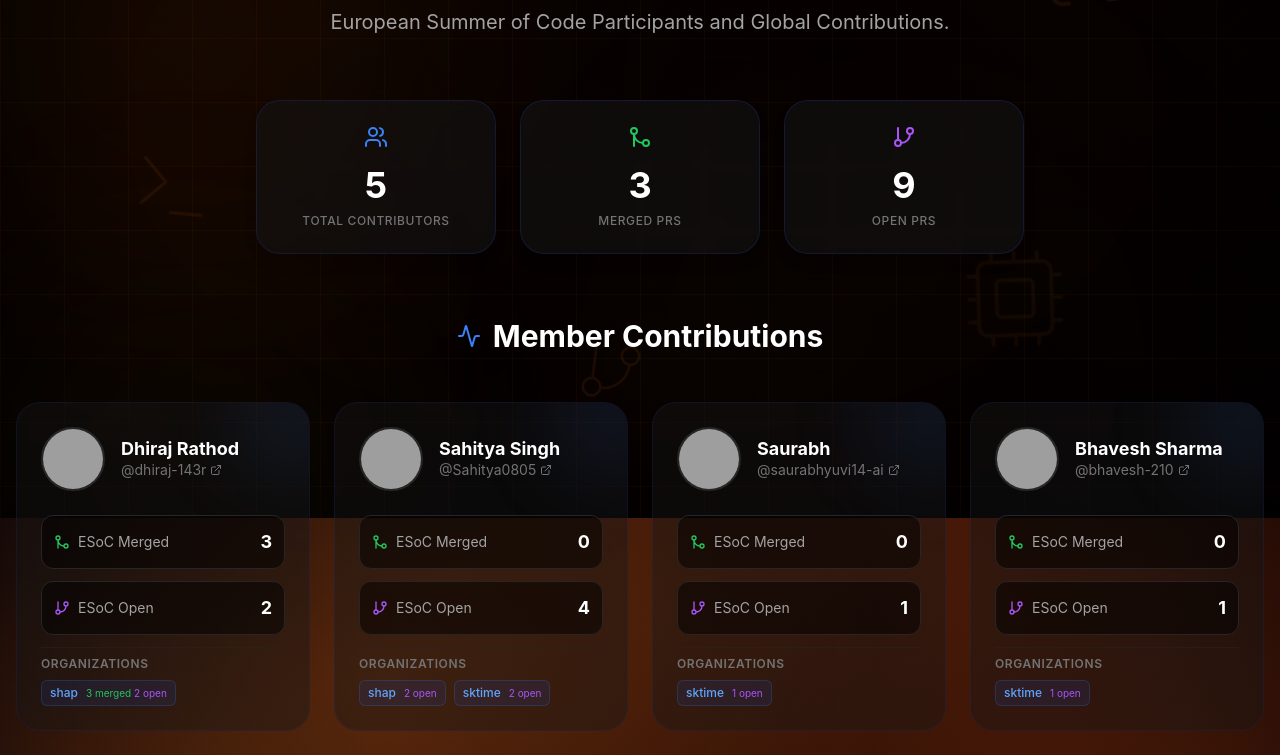
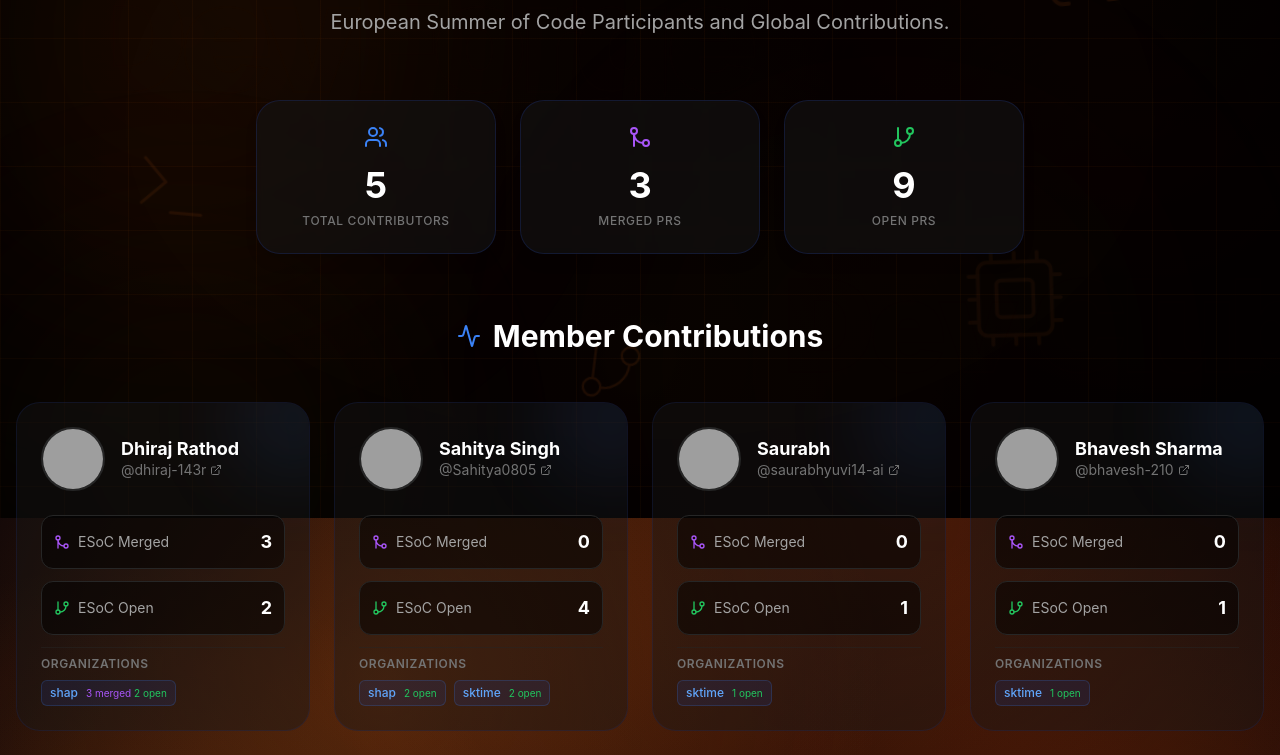
Before and after one commit to NST-DEVFORGE/DevForge, a Next.js app: page /esoc in a window 1280 px wide. Shown: the part 282-1037 px from the top of the page. Built offline with nearby package versions, Linux system fonts and the light colour scheme; grey boxes are pictures that could not be loaded.

Commit message:
style: change open PRs to green and merged PRs to purple

```diff
--- a/app/esoc/page.tsx
+++ b/app/esoc/page.tsx
@@ -48,8 +48,8 @@ export default function ESocPage() {
                 <div className="grid grid-cols-1 md:grid-cols-3 gap-6 mb-16 max-w-3xl mx-auto">
                     {[
                         { title: "Total Contributors", value: totalContributors, icon: <Users className="text-blue-500" /> },
-                        { title: "Merged PRs", value: totalMergedPRs, icon: <GitMerge className="text-green-500" /> },
-                        { title: "Open PRs", value: totalOpenPRs, icon: <GitBranch className="text-purple-500" /> }
+                        { title: "Merged PRs", value: totalMergedPRs, icon: <GitMerge className="text-purple-500" /> },
+                        { title: "Open PRs", value: totalOpenPRs, icon: <GitBranch className="text-green-500" /> }
                     ].map((metric, i) => (
                         <motion.div
                             key={i}
@@ -104,13 +104,13 @@ export default function ESocPage() {
                                 <div className="mt-auto space-y-3 relative z-10">
                                     <div className="bg-black/50 border border-neutral-800 rounded-xl p-3 flex justify-between items-center group-hover:border-blue-900/50 transition-colors">
                                         <span className="text-neutral-400 text-sm flex items-center gap-2">
-                                            <GitMerge size={16} className="text-green-500" /> ESoC Merged
+                                            <GitMerge size={16} className="text-purple-500" /> ESoC Merged
                                         </span>
                                         <span className="font-bold text-white text-lg">{member.esocPRs.merged}</span>
                                     </div>
                                     <div className="bg-black/50 border border-neutral-800 rounded-xl p-3 flex justify-between items-center group-hover:border-blue-900/50 transition-colors">
                                         <span className="text-neutral-400 text-sm flex items-center gap-2">
-                                            <GitBranch size={16} className="text-purple-500" /> ESoC Open
+                                            <GitBranch size={16} className="text-green-500" /> ESoC Open
                                         </span>
                                         <span className="font-bold text-white text-lg">{member.esocPRs.open}</span>
                                     </div>
@@ -123,9 +123,9 @@ export default function ESocPage() {
                                                     <div key={idx} className="bg-blue-900/20 border border-blue-500/20 rounded-md px-2 py-1 flex items-center gap-1">
                                                         <span className="text-blue-400 text-xs font-medium">{org.name}</span>
                                                         <span className="text-neutral-400 text-[10px] ml-1">
-                                                            {org.merged > 0 && <span className="text-green-500" title="Merged">{org.merged} merged</span>}
+                                                            {org.merged > 0 && <span className="text-purple-500" title="Merged">{org.merged} merged</span>}
                                                             {org.merged > 0 && org.open > 0 && <span> </span>}
-                                                            {org.open > 0 && <span className="text-purple-500" title="Open">{org.open} open</span>}
+                                                            {org.open > 0 && <span className="text-green-500" title="Open">{org.open} open</span>}
                                                         </span>
                                                     </div>
                                                 ))}
```
Also changed, not shown: components/gsoc-stats.tsx (+21 -21 lines).
